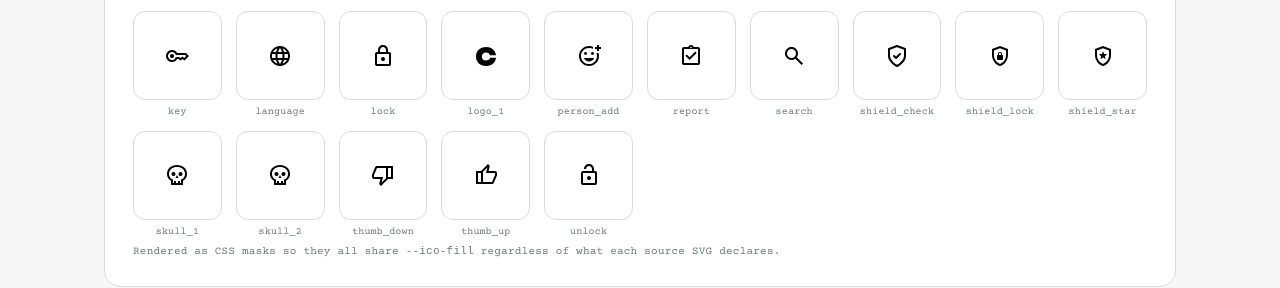
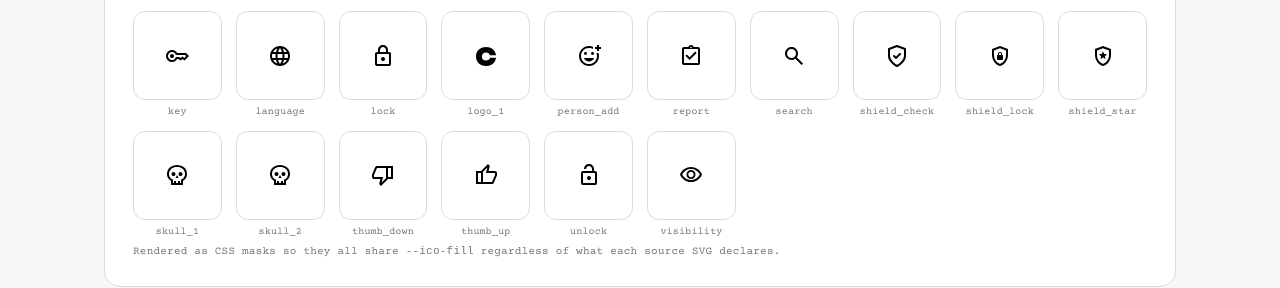
Before and after one commit to Calmido/design-system, a plain HTML site: page index.html in a window 1280 px wide. Shown: the part 7325-7613 px from the top of the page. Drawn offline with nearby package versions, Linux system fonts and the light colour scheme.

Commit message:
Sync iconography from icons/ directory

```diff
--- a/index.html
+++ b/index.html
@@ -823,6 +823,7 @@
         <div><div class="icon-tile"><span class="ico-mask" style="--ico:url('icons/thumb_down.svg')"></span></div><div class="icon-caption">thumb_down</div></div>
         <div><div class="icon-tile"><span class="ico-mask" style="--ico:url('icons/thumb_up.svg')"></span></div><div class="icon-caption">thumb_up</div></div>
         <div><div class="icon-tile"><span class="ico-mask" style="--ico:url('icons/unlock.svg')"></span></div><div class="icon-caption">unlock</div></div>
+        <div><div class="icon-tile"><span class="ico-mask" style="--ico:url('icons/visibility.svg')"></span></div><div class="icon-caption">visibility</div></div>
       </div>
       <small class="tok">Rendered as CSS masks so they all share <code>--ico-fill</code> regardless of what each source SVG declares.</small>
     </div>
```
Also changed, not shown: icons/visibility.svg (added).
